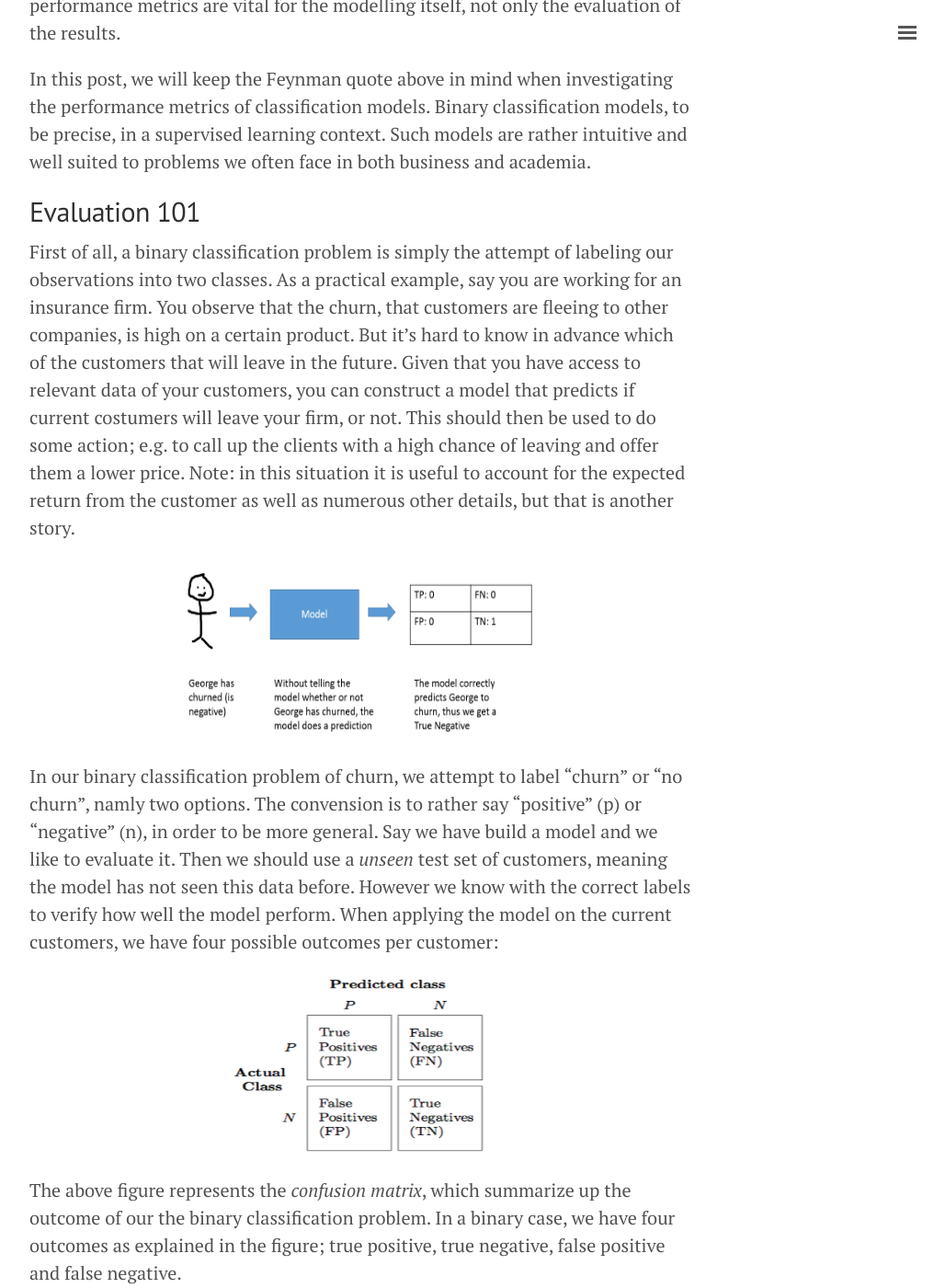
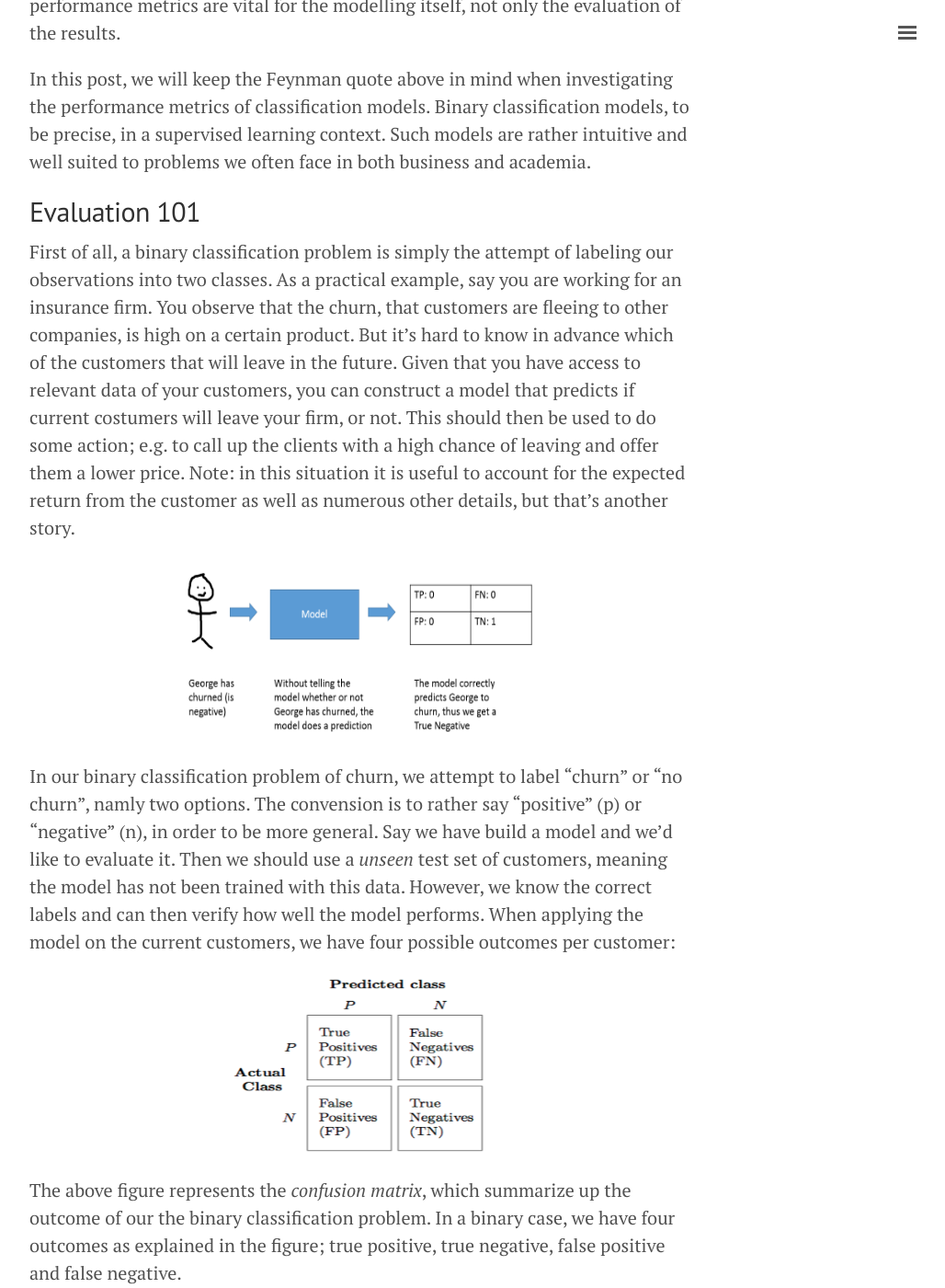
Before and after one commit to herman-hellenes/herman-hellenes.github.io, a Jekyll site: the page built from undone_posts/2017-08-28-Classification-Measure-Performance.md, in a window 1280 px wide and 1400 px high, scrolled down 1292 px. Shown: the whole window at 92% size, without its empty margins (248-1276 px from the left). Built offline with Jekyll 4.4.1, drawn with Linux system fonts in a browser that asks for light colours; nearby versions of some CDN libraries; comment, search, counter and statistics services are not loaded; some of the changed text lies outside the part shown.

Commit message:
Update 2017-08-28-Classification-Measure-Performance.md

```diff
--- a/undone_posts/2017-08-28-Classification-Measure-Performance.md
+++ b/undone_posts/2017-08-28-Classification-Measure-Performance.md
@@ -29,13 +29,13 @@
 classification models, to be precise, in a supervised learning context. Such models are rather intuitive and well suited to problems we often face in both business and academia.
 
 ## Evaluation 101
-First of all, a binary classification problem is simply the attempt of labeling our observations into two classes. As a practical example, say you are working for an insurance firm. You observe that the churn, that customers are fleeing to other companies, is high on a certain product. But it's hard to know in advance which of the customers that will leave in the future. Given that you have access to relevant data of your customers, you can construct a model that predicts if current costumers will leave your firm, or not. This should then be used to do some action; e.g. to call up the clients with a high chance of leaving and offer them a lower price. Note: in this situation it is useful to account for the expected return from the customer as well as numerous other details, but that is another story.
+First of all, a binary classification problem is simply the attempt of labeling our observations into two classes. As a practical example, say you are working for an insurance firm. You observe that the churn, that customers are fleeing to other companies, is high on a certain product. But it's hard to know in advance which of the customers that will leave in the future. Given that you have access to relevant data of your customers, you can construct a model that predicts if current costumers will leave your firm, or not. This should then be used to do some action; e.g. to call up the clients with a high chance of leaving and offer them a lower price. Note: in this situation it is useful to account for the expected return from the customer as well as numerous other details, but that's another story.
 
 <p align="center">
   <img width="400" height="200" src="/figs/classification_measure/validation_ml.png">
 </p>
 
-In our binary classification problem of churn, we attempt to label "churn" or "no churn", namly two options. The convension is to rather say "positive" (p) or "negative" (n), in order to be more general. Say we have build a model and we like to evaluate it. Then we should use a *unseen* test set of customers, meaning the model has not seen this data before. However we know with the correct labels to verify how well the model perform. When applying the model on the current customers, we have four possible outcomes per customer:
+In our binary classification problem of churn, we attempt to label "churn" or "no churn", namly two options. The convension is to rather say "positive" (p) or "negative" (n), in order to be more general. Say we have build a model and we'd like to evaluate it. Then we should use a *unseen* test set of customers, meaning the model has not been trained with this data. However, we know the correct labels and can then verify how well the model performs. When applying the model on the current customers, we have four possible outcomes per customer:
 
 <p align="center">
   <img width="300" height="200" src="/figs/classification_measure/confusion_matrix_1.png">
@@ -43,7 +43,7 @@
 
 The above figure represents the *confusion matrix*, which summarize up the outcome of our the binary classification problem. In a binary case, we have four outcomes as explained in the figure; true positive, true negative, false positive and false negative.
 
-Note that we often deal with a model that outputs a range, instead of binary outcomes. The range then represent how likely the model consider a certain label to be correct. Let's choose this range to be between 0 and 1. In order to match this with a binary label, we have to introduce a *cut-off*. For example, we can say that all outputs above 0.5 correspond to the positive label, and below correspond to the negative. Thus we have a new dimension to our problem; the cut-off. The cut-off will change the whole confusion matrix, raising and lowering the bar.
+Note that we often deal with models that outputs a range, instead of binary outcomes. The range represents how likely the model considers a certain label to be correct. Let's choose the range to be between 0 and 1. In order to match this with a binary label, we have to introduce a *cut-off*. For example, we can say that all outputs above 0.5 correspond to the positive label, and below correspond to the negative. Thus we have a new dimension to our problem; the cut-off. The cut-off will change the whole confusion matrix, raising and lowering the bar.
 
 ## How to choose the right performance metric(s)?
 
```
